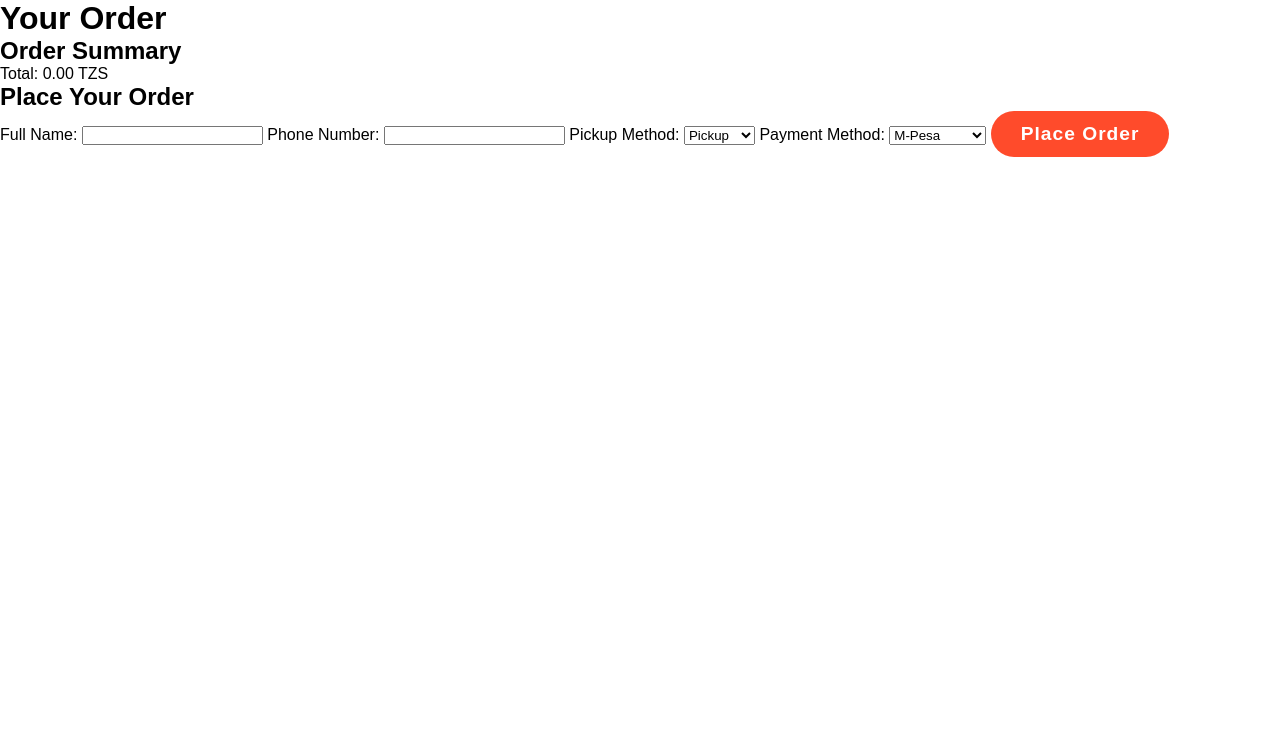
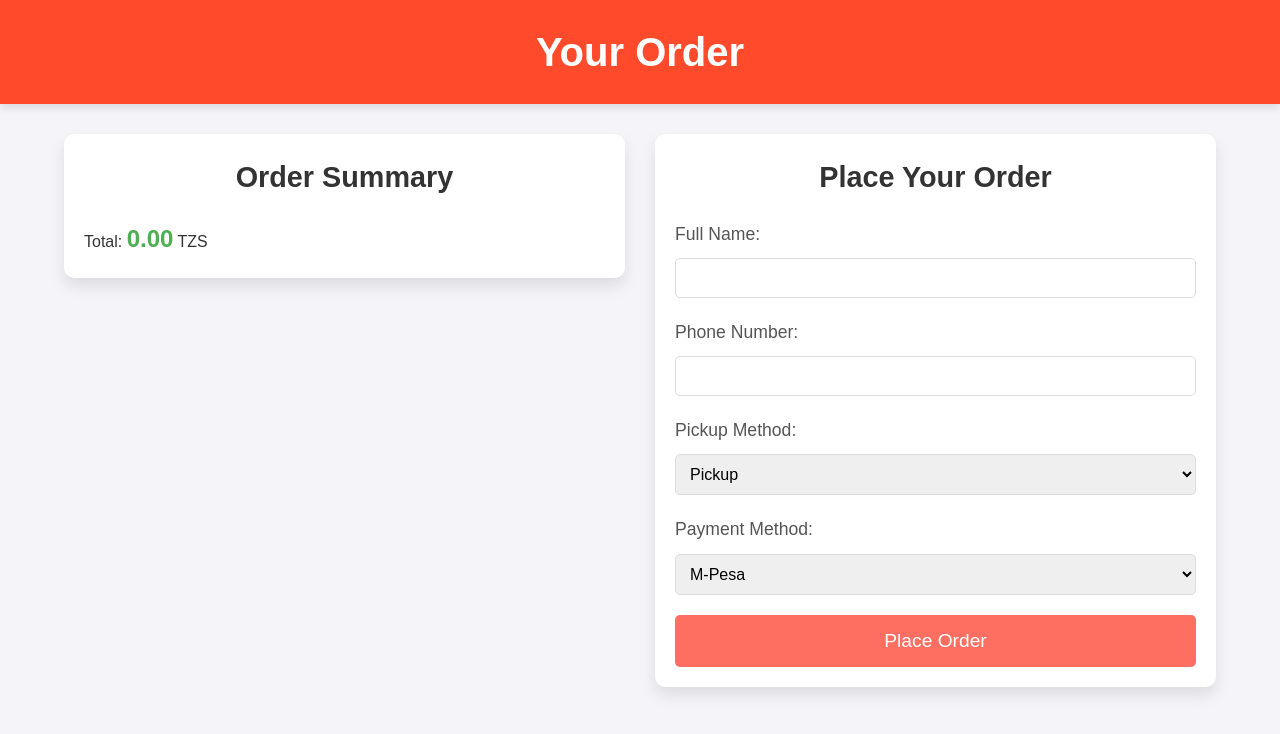
Before and after one commit to dmsacki/Cafeteria_ordering, a Flask app: page /order in a window 1280 px wide. Shown: the top 734 px of the page. Run offline with Flask 3, Linux system fonts and the light colour scheme.

Commit message:
some changes

```diff
--- /dev/null
+++ b/static/css/order.css
@@ -0,0 +1,142 @@
+/* General Reset */
+* {
+    margin: 0;
+    padding: 0;
+    box-sizing: border-box;
+    font-family: 'Arial', sans-serif;
+}
+
+/* Body Styling */
+body {
+    background-color: #f4f4f9;
+    color: #333;
+    line-height: 1.6;
+}
+
+/* Header */
+header {
+    background-color: #ff4b2b;
+    padding: 20px;
+    text-align: center;
+    color: white;
+    box-shadow: 0px 4px 8px rgba(0, 0, 0, 0.1);
+}
+
+header h1 {
+    font-size: 2.5rem;
+}
+
+/* Container for Order and Form */
+.order-container {
+    display: flex;
+    justify-content: space-between;
+    align-items: flex-start;
+    margin: 30px auto;
+    width: 90%;
+    max-width: 1200px;
+    gap: 30px;
+}
+
+/* Order Summary Section */
+.order-summary {
+    background-color: #fff;
+    padding: 20px;
+    flex: 1; /* Take equal space */
+    border-radius: 10px;
+    box-shadow: 0px 8px 16px rgba(0, 0, 0, 0.1);
+}
+
+.order-summary h2 {
+    font-size: 1.8rem;
+    margin-bottom: 20px;
+    text-align: center;
+    color: #333;
+}
+
+#order-list {
+    list-style-type: none;
+    margin-bottom: 20px;
+}
+
+#order-list li {
+    font-size: 1.2rem;
+    padding: 10px;
+    border-bottom: 1px solid #ddd;
+}
+
+#order-list li:last-child {
+    border-bottom: none;
+}
+
+#order-total {
+    font-weight: bold;
+    color: #4CAF50;
+    font-size: 1.5rem;
+}
+
+/* Order Form Section */
+.order-form {
+    background-color: #fff;
+    padding: 20px;
+    flex: 1; /* Take equal space */
+    border-radius: 10px;
+    box-shadow: 0px 8px 16px rgba(0, 0, 0, 0.1);
+}
+
+.order-form h2 {
+    font-size: 1.8rem;
+    margin-bottom: 20px;
+    text-align: center;
+    color: #333;
+}
+
+.order-form label {
+    display: block;
+    font-size: 1.1rem;
+    margin-bottom: 10px;
+    color: #555;
+}
+
+.order-form input, .order-form select {
+    width: 100%;
+    padding: 10px;
+    margin-bottom: 20px;
+    border: 1px solid #ddd;
+    border-radius: 5px;
+    font-size: 1rem;
+}
+
+.order-form input:focus, .order-form select:focus {
+    border-color: #4CAF50;
+    outline: none;
+    box-shadow: 0px 0px 5px rgba(76, 175, 80, 0.3);
+}
+
+/* Button Styling */
+.cta-button {
+    display: inline-block;
+    width: 100%;
+    padding: 15px;
+    background-color: #ff6f61;
+    color: white;
+    border: none;
+    border-radius: 5px;
+    font-size: 1.2rem;
+    cursor: pointer;
+    transition: background-color 0.3s ease;
+}
+
+.cta-button:hover {
+    background-color: #45a049;
+}
+
+/* Mobile Responsiveness */
+@media (max-width: 768px) {
+    .order-container {
+        flex-direction: column;
+    }
+
+    .order-summary, .order-form {
+        width: 100%;
+    }
+}
--- a/templates/order.html
+++ b/templates/order.html
@@ -4,13 +4,15 @@
     <meta charset="UTF-8">
     <meta name="viewport" content="width=device-width, initial-scale=1.0">
     <title>Order Now</title>
-    <link rel="stylesheet" href="{{ url_for('static', filename='css/styles.css') }}">
+    <link rel="stylesheet" href="{{ url_for('static', filename='css/order.css') }}">
 </head>
 <body>
     <header>
         <h1>Your Order</h1>
     </header>
 
+    <div class="order-container">
+        <!-- Order Summary -->
         <div class="order-summary">
             <h2>Order Summary</h2>
             <ul id="order-list">
@@ -18,7 +20,6 @@
             </ul>
             <p>Total: <span id="order-total">0.00</span> TZS</p>
         </div>
-
 
         <!-- Order Form -->
         <div class="order-form">
@@ -46,6 +47,8 @@
                 <button type="submit" class="cta-button">Place Order</button>
             </form>
         </div>
+    </div>
+
 
     <!-- JavaScript for Cart & Summary -->
     <script src="{{ url_for('static', filename='js/cart.js') }}"></script>
--- a/templates/order_status.html
+++ b/templates/order_status.html
@@ -6,7 +6,7 @@
     <title>Order Status</title>
     <link
       rel="stylesheet"
-      href="{{ url_for('static', filename='css/styles.css') }}"
+      href="{{ url_for('static', filename='css/status.css') }}"
     />
   </head>
   <body>
```
Also changed, not shown: static/css/status.css (added, +93 -0 lines). Lines whose indentation alone changed are shown as unchanged.
